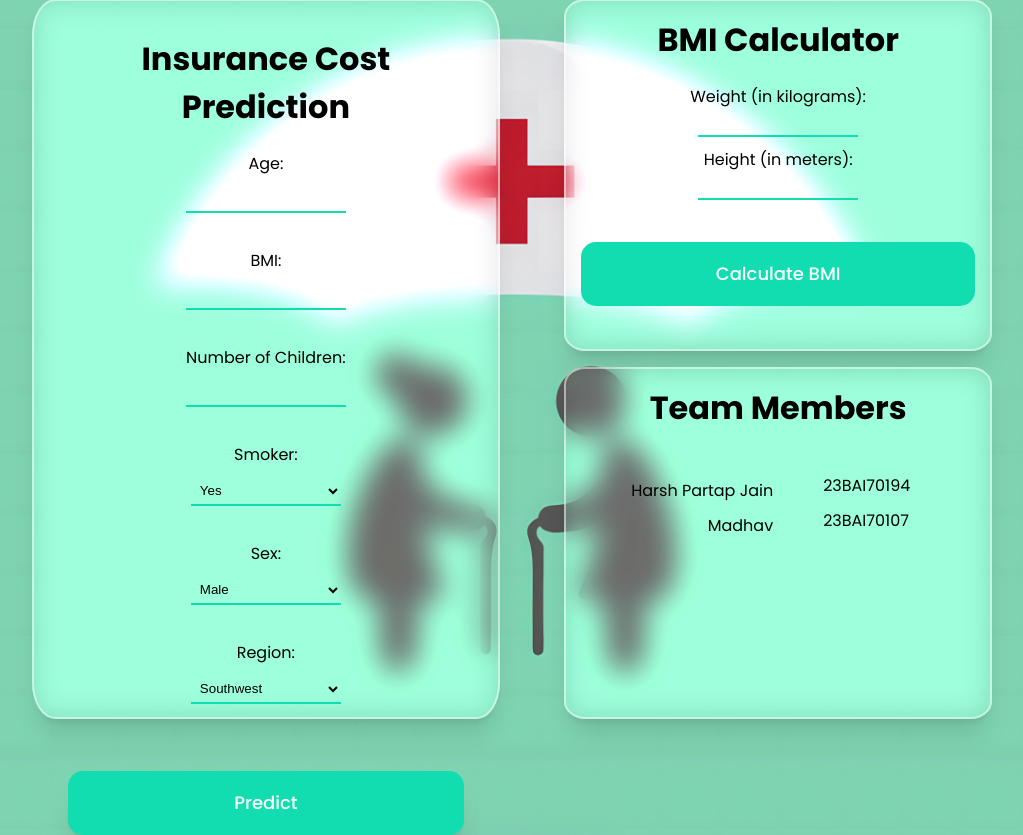
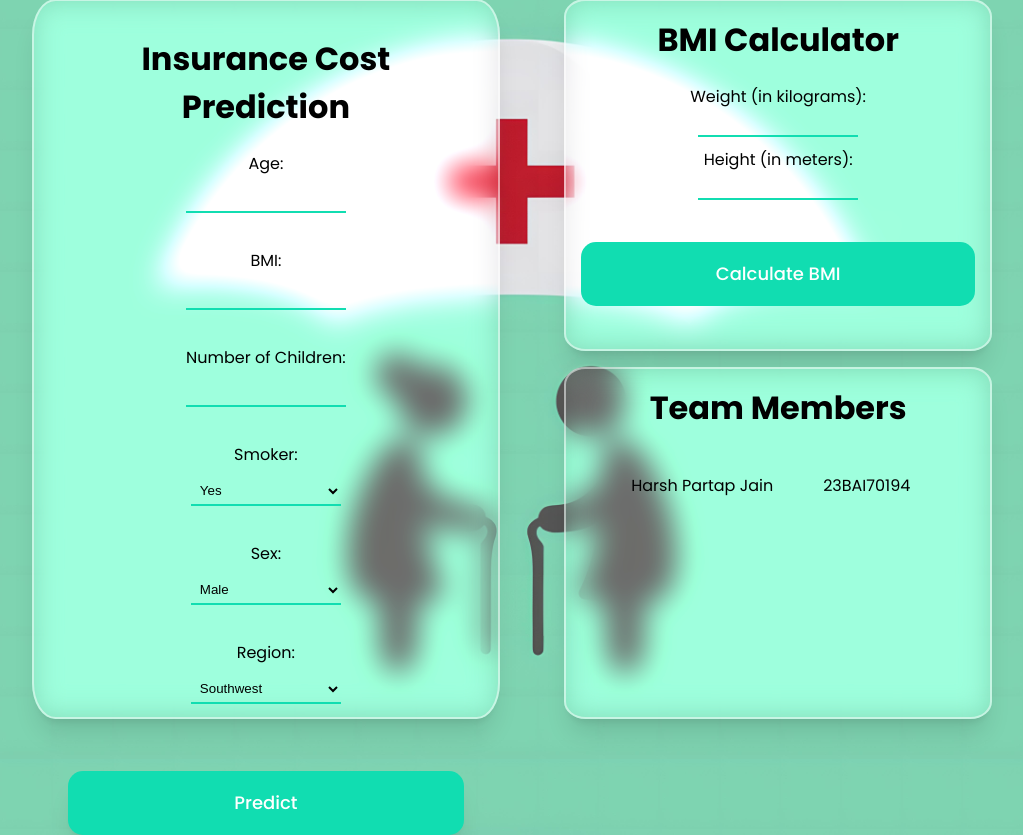
Before and after one commit to HarshJain69/GUI-Based-ML-Model, a Flask app: page / in a window 1280 px wide. Shown: the part 41-876 px from the top of the page, without its empty margins (128-1151 px from the left). Run offline with Flask 3, Linux system fonts and the light colour scheme; some web fonts are replaced.

Commit message:
index.html

```diff
--- a/templates/index.html
+++ b/templates/index.html
@@ -66,12 +66,9 @@
                 <div class="flex">
                     <ul>
                         <li>Harsh Partap Jain</li>
-                        <li>Madhav </li>
                     </ul>
                     <ul class="left">
                         <li>23BAI70194</li>
-                        <li>23BAI70107</li>
-                        <li></li>
                     </ul>
                 </div>
             </div>
```
